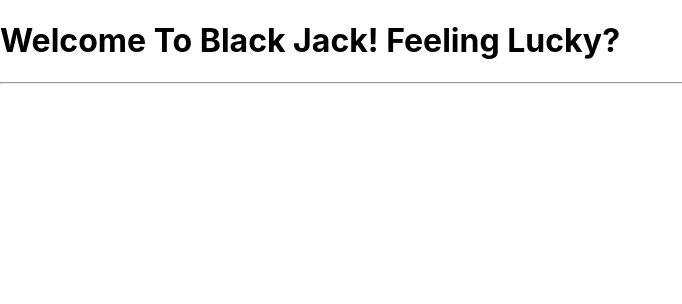
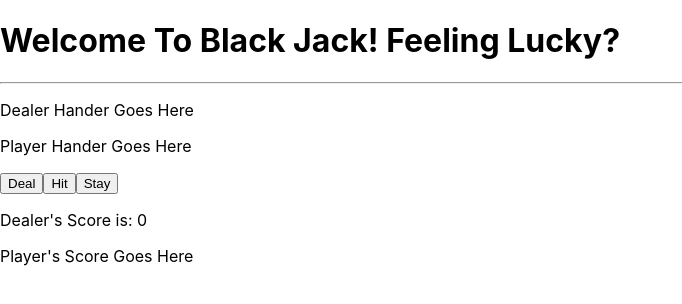
Before and after one commit to jakechaley/black-jack, a React (Create React App) app: page / in a window 1280 px wide. Shown: the top 304 px of the page, without its empty margins (0-682 px from the left). Built offline with nearby package versions, Linux system fonts and the light colour scheme.

Commit message:
Work on some skeleton ideas

```diff
--- a/src/components/App.js
+++ b/src/components/App.js
@@ -6,6 +6,7 @@ function App() {
   return (
     <React.Fragment>
       <Header/>
+      <GameController/>
     </React.Fragment>
   );
 }
--- a/src/components/GameController.js
+++ b/src/components/GameController.js
@@ -15,6 +15,58 @@ class GameController extends React.Component {
       finish: false
     };
   }
+
+  dealCardToPlayer = () => {
+    //todo: Get a random card from deck and put in player's hand//
+    console.log("dealing card to player")
+  }
+  render() {
+    return (
+      <>
+        <DealerHandDisplay/>
+        <PlayerHandDisplay/>
+        <GameControlsDisplay onHitButtonClicked={this.dealCardToPlayer} />
+        <DealerHandScore dealerScore={this.state.dealerScore}/>
+        <PlayerHandScore/>
+      </>
+    );
+  }
 }
 
+
+
 export default GameController;
+
+function DealerHandDisplay() {
+  return (
+    <p>Dealer Hander Goes Here</p>
+  )
+}
+
+function PlayerHandDisplay() {
+  return (
+    <p>Player Hander Goes Here</p>
+  )
+}
+
+function GameControlsDisplay(props) {
+  return (
+    <>
+      <button>Deal</button>
+      <button onClick={props.onHitButtonClicked}>Hit</button>
+      <button>Stay</button>
+    </>
+  )
+}
+
+function DealerHandScore(props) {
+  return (
+    <p>Dealer's Score is: {props.dealerScore}</p>
+  )
+}
+
+function PlayerHandScore() {
+  return (
+    <p>Player's Score Goes Here</p>
+  )
+}
--- a/src/lib/ShuffleDeck.js
+++ b/src/lib/ShuffleDeck.js
@@ -1,4 +1,4 @@
-import getDeck from "./DeckOfCards";
+import getDeck from "./getDeck";
 
 function shuffleDeck(deck) {
   for (let i = deck.length - 1; i > 0; i--) {
```
Also changed, not shown: src/lib/getDeck.js (renamed from src/lib/DeckOfCards.js).
